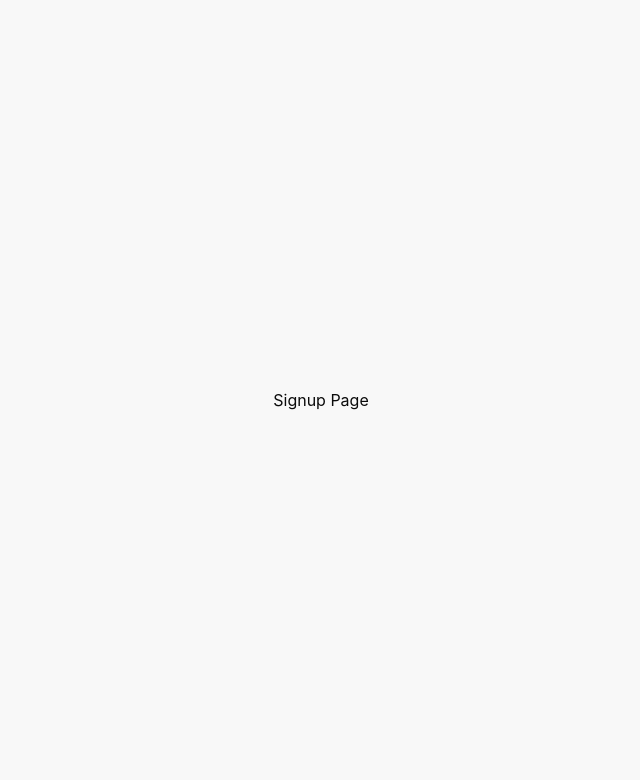
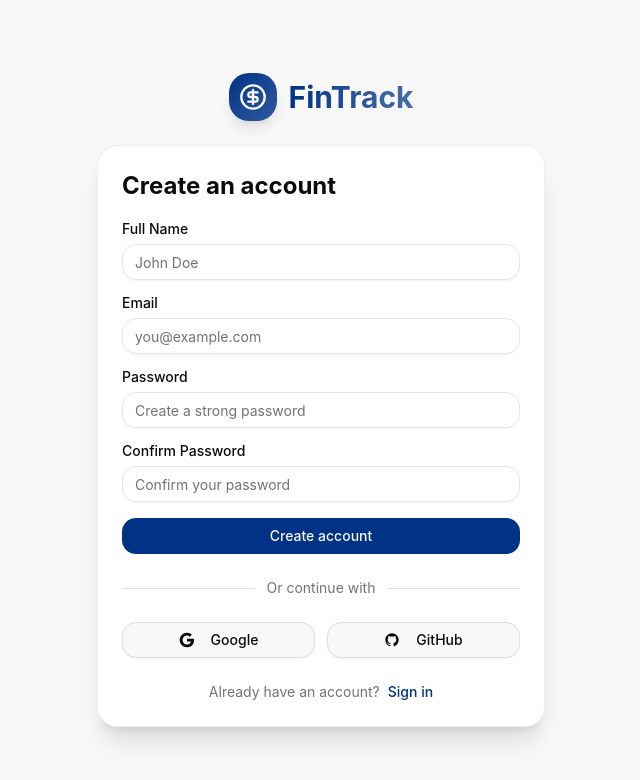
Before and after one commit to AlberdaNazarius/FinanceTracker, a Next.js app: page /signup in a window 1280 px wide. Shown: the top 780 px of the page, without its empty margins (319-959 px from the left). Built offline with nearby package versions, Linux system fonts and the light colour scheme.

Commit message:
feat: implement signup page; enhance layout styling

```diff
--- a/app/(auth)/layout.tsx
+++ b/app/(auth)/layout.tsx
@@ -2,7 +2,7 @@ import React from 'react';
 
 const Layout = ({ children }: { children: React.ReactNode }) => {
   return (
-    <div className='flex items-center justify-center min-h-screen px-2 mx-auto max-w-7xl'>
+    <div className='flex items-center justify-center min-h-screen px-2 mx-auto max-w-7xl py-2'>
       {children}
     </div>
   );
--- a/app/(auth)/signup/page.tsx
+++ b/app/(auth)/signup/page.tsx
@@ -1,9 +1,124 @@
-const SignupPage = () => {
+"use client"
+
+import type React from "react"
+
+import {CircleDollarSign} from "lucide-react"
+import Link from "next/link"
+import {Button} from "@/components/ui/button"
+import {Input} from "@/components/ui/input"
+import {Label} from "@/components/ui/label"
+import {Card, CardContent, CardHeader, CardTitle} from "@/components/ui/card"
+
+export default function SignUpPage() {
+  const handleSubmit = (e: React.FormEvent<HTMLFormElement>) => {
+    e.preventDefault()
+    console.log("Sign up submitted")
+  }
+
   return (
-    <div>
-      <h1>Signup Page</h1>
+    <div className="w-full max-w-md">
+      {/* Logo */}
+      <div className="flex justify-center mb-6">
+        <Link href="/" className="flex items-center gap-3">
+          <div
+            className="flex h-12 w-12 items-center justify-center rounded-xl bg-gradient-to-br from-primary to-primary/80 shadow-lg">
+            <CircleDollarSign className='h-7 w-7 text-primary-foreground' />
+          </div>
+          <span
+            className="text-3xl font-bold bg-gradient-to-r from-primary to-primary/70 bg-clip-text text-transparent">
+              FinTrack
+            </span>
+        </Link>
+      </div>
+
+      {/* Sign Up Card */}
+      <Card className="border-border/50 shadow-xl gap-3">
+        <CardHeader>
+          <CardTitle className="text-2xl font-bold">Create an account</CardTitle>
+        </CardHeader>
+        <CardContent>
+          <form onSubmit={handleSubmit} className="space-y-4">
+            {/* Full Name Input */}
+            <div className="space-y-2">
+              <Label htmlFor="name">Full Name</Label>
+              <Input type="text" id="name" placeholder="John Doe" required/>
+            </div>
+
+            {/* Email Input */}
+            <div className="space-y-2">
+              <Label htmlFor="email">Email</Label>
+              <Input type="email" id="email" placeholder="you@example.com" required/>
+            </div>
+
+            {/* Password Input */}
+            <div className="space-y-2">
+              <Label htmlFor="password">Password</Label>
+              <Input type="password" id="password" placeholder="Create a strong password" required/>
+            </div>
+
+            {/* Confirm Password Input */}
+            <div className="space-y-2">
+              <Label htmlFor="confirm-password">Confirm Password</Label>
+              <Input type="password" id="confirm-password" placeholder="Confirm your password" required/>
+            </div>
+
+            {/* Submit Button */}
+            <Button type="submit" className="w-full cursor-pointer">
+              Create account
+            </Button>
+          </form>
+
+          {/* Divider */}
+          <div className="relative my-6">
+            <div className="absolute inset-0 flex items-center">
+              <div className="w-full border-t border-border"></div>
+            </div>
+            <div className="relative flex justify-center text-sm">
+              <span className="bg-card px-3 text-muted-foreground">Or continue with</span>
+            </div>
+          </div>
+
+          {/* Social Sign Up */}
+          <div className="grid grid-cols-2 gap-3">
+            <Button className='cursor-pointer' variant="outline" type="button">
+              <svg className="mr-2 h-4 w-4" viewBox="0 0 24 24">
+                <path
+                  fill="currentColor"
+                  d="M22.56 12.25c0-.78-.07-1.53-.2-2.25H12v4.26h5.92c-.26 1.37-1.04 2.53-2.21 3.31v2.77h3.57c2.08-1.92 3.28-4.74 3.28-8.09z"
+                />
+                <path
+                  fill="currentColor"
+                  d="M12 23c2.97 0 5.46-.98 7.28-2.66l-3.57-2.77c-.98.66-2.23 1.06-3.71 1.06-2.86 0-5.29-1.93-6.16-4.53H2.18v2.84C3.99 20.53 7.7 23 12 23z"
+                />
+                <path
+                  fill="currentColor"
+                  d="M5.84 14.09c-.22-.66-.35-1.36-.35-2.09s.13-1.43.35-2.09V7.07H2.18C1.43 8.55 1 10.22 1 12s.43 3.45 1.18 4.93l2.85-2.22.81-.62z"
+                />
+                <path
+                  fill="currentColor"
+                  d="M12 5.38c1.62 0 3.06.56 4.21 1.64l3.15-3.15C17.45 2.09 14.97 1 12 1 7.7 1 3.99 3.47 2.18 7.07l3.66 2.84c.87-2.6 3.3-4.53 6.16-4.53z"
+                />
+              </svg>
+              Google
+            </Button>
+            <Button className='cursor-pointer' variant="outline" type="button">
+              <svg className="mr-2 h-4 w-4" fill="currentColor" viewBox="0 0 24 24">
+                <path
+                  d="M12 2C6.477 2 2 6.477 2 12c0 4.42 2.865 8.17 6.839 9.49.5.092.682-.217.682-.482 0-.237-.008-.866-.013-1.7-2.782.603-3.369-1.34-3.369-1.34-.454-1.156-1.11-1.463-1.11-1.463-.908-.62.069-.608.069-.608 1.003.07 1.531 1.03 1.531 1.03.892 1.529 2.341 1.087 2.91.831.092-.646.35-1.086.636-1.336-2.22-.253-4.555-1.11-4.555-4.943 0-1.091.39-1.984 1.029-2.683-.103-.253-.446-1.27.098-2.647 0 0 .84-.269 2.75 1.025A9.578 9.578 0 0112 6.836c.85.004 1.705.114 2.504.336 1.909-1.294 2.747-1.025 2.747-1.025.546 1.377.203 2.394.1 2.647.64.699 1.028 1.592 1.028 2.683 0 3.842-2.339 4.687-4.566 4.935.359.309.678.919.678 1.852 0 1.336-.012 2.415-.012 2.743 0 .267.18.578.688.48C19.138 20.167 22 16.418 22 12c0-5.523-4.477-10-10-10z"/>
+              </svg>
+              GitHub
+            </Button>
+          </div>
+
+          {/* Sign In Link */}
+          <p className="mt-6 text-center text-sm text-muted-foreground">
+            <span className='mr-2'>Already have an account?</span>
+            <Link href="/login" className="text-primary hover:text-primary/80 font-medium transition-colors">
+              Sign in
+            </Link>
+          </p>
+        </CardContent>
+      </Card>
     </div>
-  );
+  )
 }
-
-export default SignupPage;
--- a/app/(main-pages)/budget/page.tsx
+++ b/app/(main-pages)/budget/page.tsx
@@ -0,0 +1,5 @@
+const BudgetPage = () => {
+  return <div>Budget Page</div>;
+}
+
+export default BudgetPage;
```
